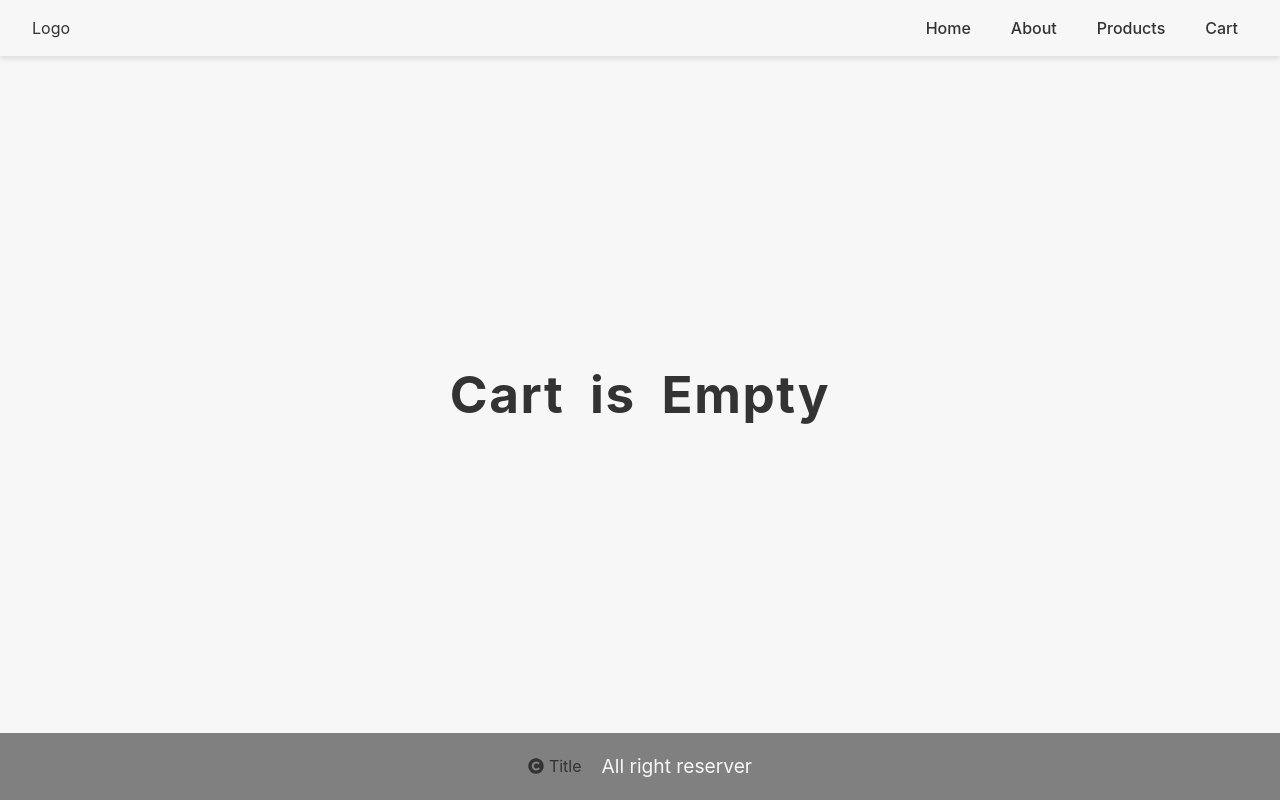
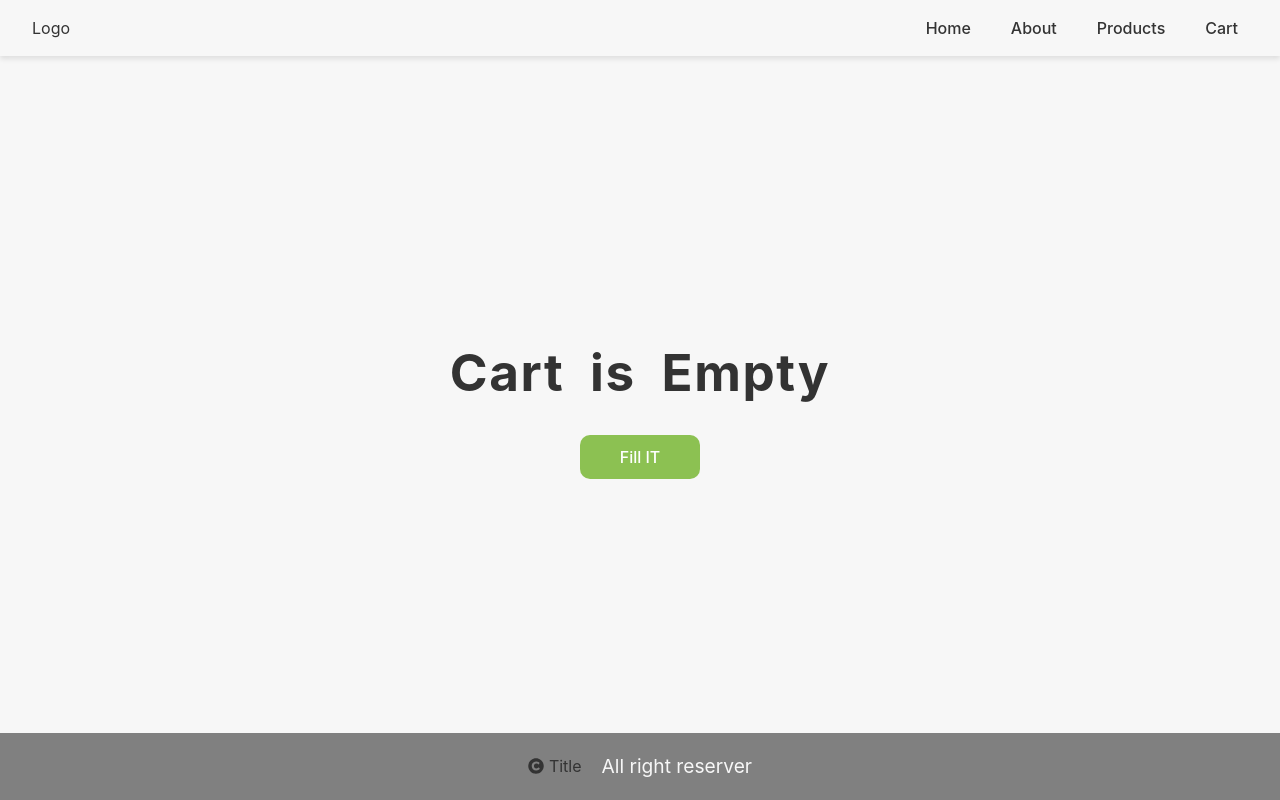
Before and after one commit to BugaleteDaniel1/e-commerce, a React (Vite) app: page /cart in a window 1280 px wide. Built offline with nearby package versions, Linux system fonts and the light colour scheme; no server answers.

Commit message:
cart empty button added

```diff
--- a/src/pages/Cart.jsx
+++ b/src/pages/Cart.jsx
@@ -15,7 +15,18 @@ export const Cart = () => {
         <FaBoxOpen />
       </Link>
       {cartContent.length === 0 ? (
-        <h1 style={{ textAlign: "center" }}>Cart is Empty</h1>
+        <div style={{ display: "grid", placeItems: "center" }}>
+          <h1 style={{ textAlign: "center" }}>Cart is Empty</h1>
+          <Link
+            style={{
+              textAlign: "center",
+              width: "100px",
+            }}
+            to="/products"
+          >
+            Fill IT
+          </Link>
+        </div>
       ) : (
         <section className={CartCSS.container}>
           <SelectedCartProduct />
```
